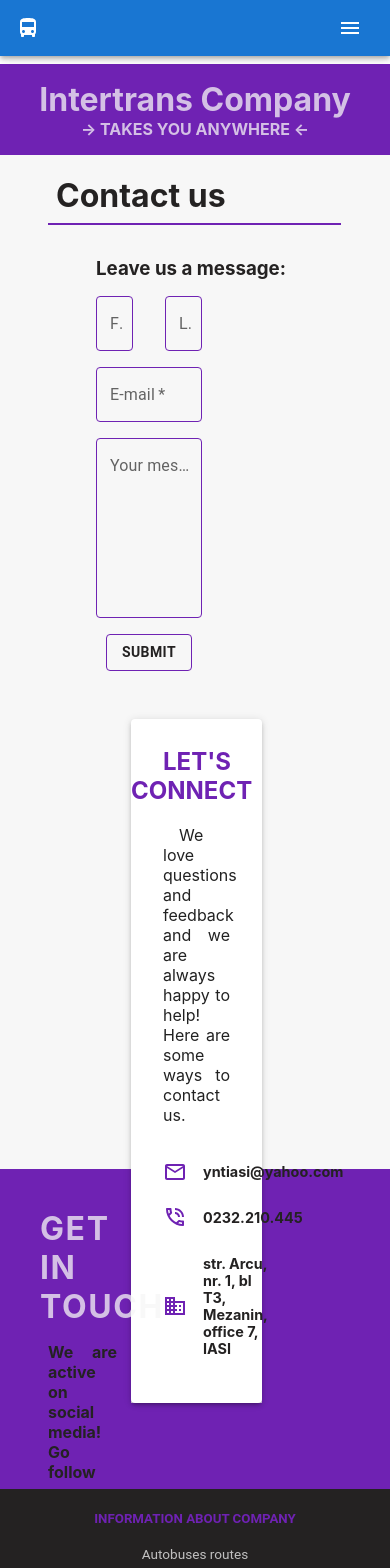
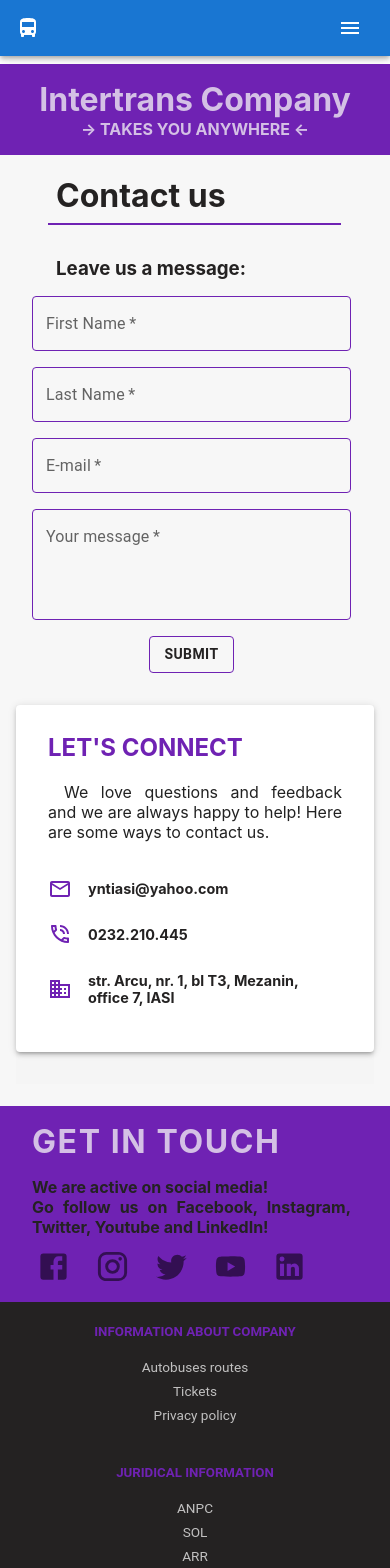
Before and after one commit to carla-vartolomei/transport-app, a Next.js app: page /contact in a window 390 px wide. Shown: the top 1568 px of the page. Built offline with nearby package versions, Linux system fonts and the light colour scheme.

Commit message:
make contact page responsive on mobile

```diff
--- a/components/contact-page/form/Form.module.scss
+++ b/components/contact-page/form/Form.module.scss
@@ -43,3 +43,26 @@
     font-weight: bold;
   }
 }
+
+@media (max-width: 699px) {
+  .formTitle {
+    margin: 0 3rem;
+    padding: 0 0.5rem;
+  }
+
+  .contactForm {
+    width: 90%;
+    height: auto;
+    padding: 1rem;
+    margin: 1rem;
+    margin-top: 0;
+    .nameSection {
+      flex-direction: column;
+      gap: 1rem;
+    }
+    .formInput {
+      width: 100%;
+      height: 100%;
+    }
+  }
+}
--- a/styles/Contact.module.scss
+++ b/styles/Contact.module.scss
@@ -48,6 +48,41 @@
   }
 }
 
+@media (max-width: 699px) {
+  .contactRoot {
+    .backDiv {
+      height: auto;
+      h1 {
+        width: 100%;
+        padding: 1rem 2rem;
+        padding-bottom: 0;
+      }
+      p {
+        text-align: justify;
+        width: 90%;
+        padding-left: 2rem;
+      }
+      .socialMediaIcons {
+        width: 100%;
+        margin-top: 0;
+        margin-left: 1.5rem;
+        justify-content: flex-start;
+        gap: 0;
+      }
+    }
+
+    .infoContainer {
+      margin: 1rem;
+      background-color: $smoke-color !important;
+      .infoBox {
+        width: 100%;
+        height: auto;
+        margin-bottom: 2rem;
+      }
+    }
+  }
+}
+
 @media (min-width: 700px) and (max-width: 1199px) {
   .contactRoot {
     .backDiv {
```
